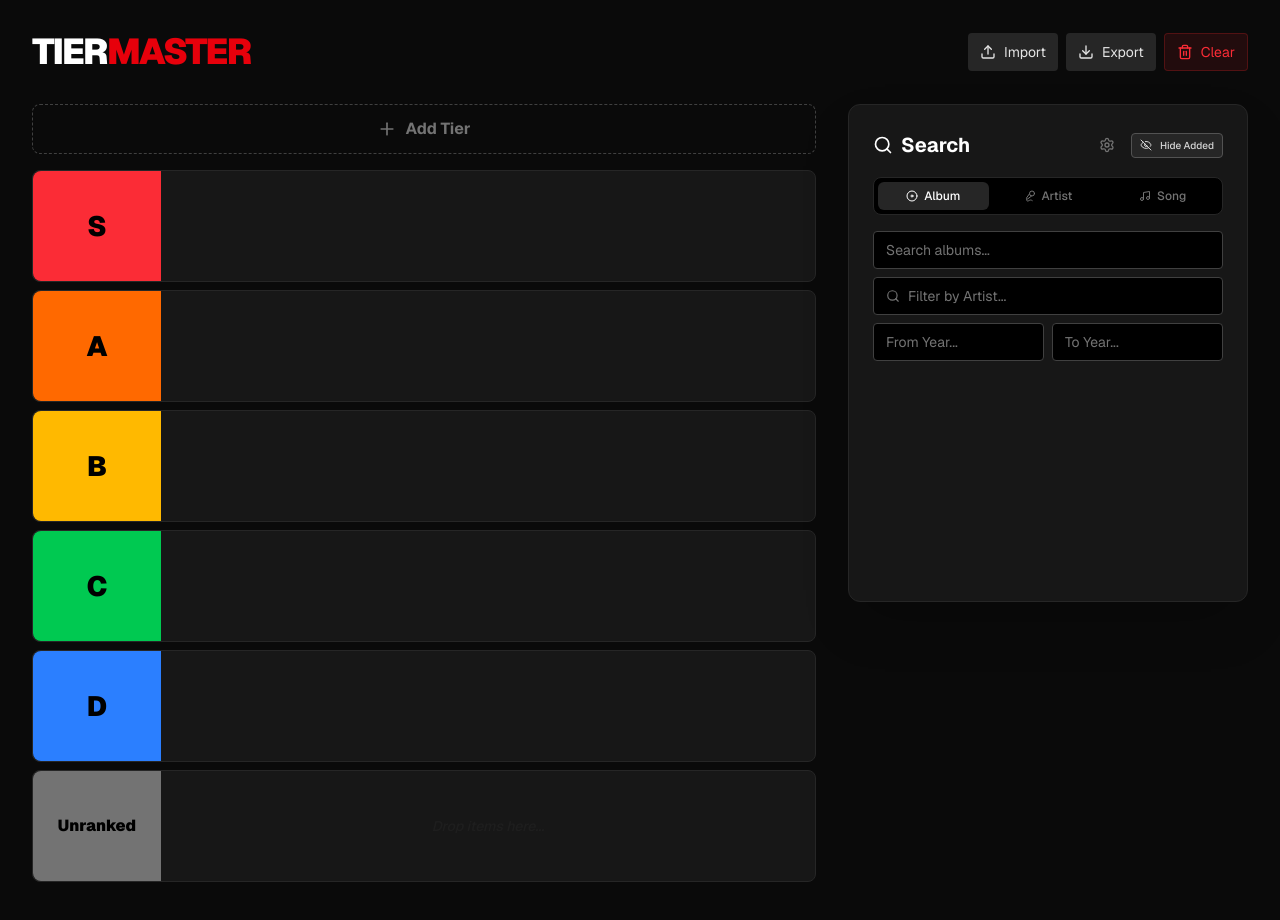
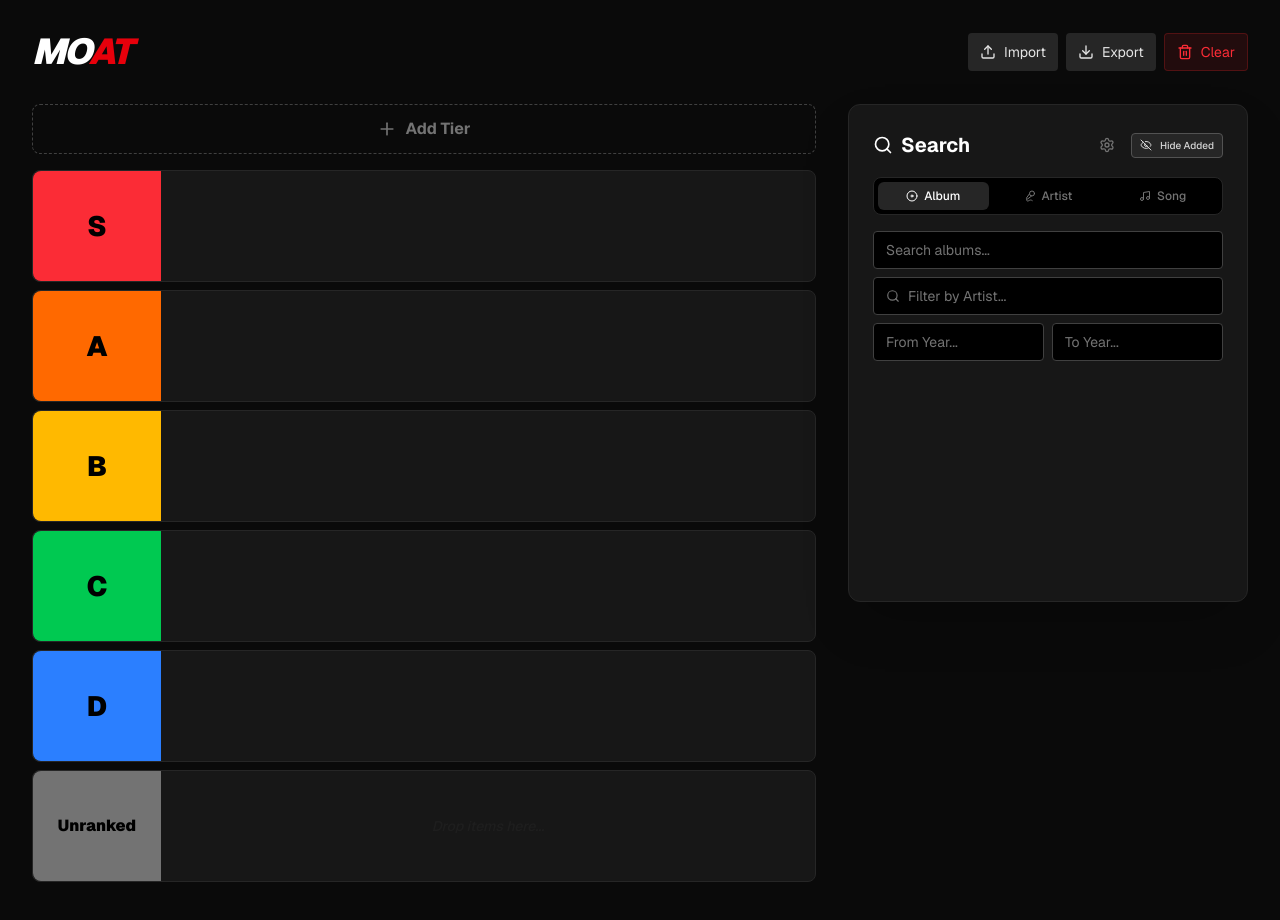
Before and after one commit to Kajiih/MOAT, a Next.js app: page / in a window 1280 px wide. Built offline with nearby package versions, Linux system fonts and the light colour scheme.

Commit message:
chore: Rebrand app to MOAT with bicolor effect

```diff
--- a/app/layout.tsx
+++ b/app/layout.tsx
@@ -13,8 +13,8 @@ const geistMono = Geist_Mono({
 });
 
 export const metadata: Metadata = {
-  title: "TierMaster",
-  description: "Rank your favorite albums",
+    title: "MOAT",
+    description: "🎵 Rank your music",
 };
 
 export default function RootLayout({
--- a/app/page.tsx
+++ b/app/page.tsx
@@ -119,7 +119,7 @@ export default function TierListApp() {
     const dataStr = "data:text/json;charset=utf-8," + encodeURIComponent(JSON.stringify(state));
     const a = document.createElement('a');
     a.href = dataStr;
-    a.download = `tierlist-${new Date().toISOString().slice(0,10)}.json`;
+    a.download = `moat-${new Date().toISOString().slice(0,10)}.json`;
     a.click();
   };
 
@@ -400,8 +400,8 @@ export default function TierListApp() {
   if (!isMounted) {
     return (
       <div className="min-h-screen bg-neutral-950 text-neutral-200 p-8 font-sans flex flex-col items-center justify-center gap-4">
-        <h1 className="text-4xl font-black tracking-tighter text-white animate-pulse">
-            TIER<span className="text-red-600">MASTER</span>
+        <h1 className="text-4xl font-black tracking-tighter text-white animate-pulse uppercase">
+            M<span className="text-red-600">OAT</span>
         </h1>
         <div className="text-neutral-500 text-sm">Loading application...</div>
       </div>
--- a/components/Header.tsx
+++ b/components/Header.tsx
@@ -11,8 +11,8 @@ interface HeaderProps {
 export function Header({ onImport, onExport, onClear }: HeaderProps) {
   return (
     <header className="flex flex-col md:flex-row justify-between items-center mb-8 gap-4">
-      <h1 className="text-4xl font-black tracking-tighter text-white">
-        TIER<span className="text-red-600">MASTER</span>
+      <h1 className="text-4xl font-black tracking-tighter text-white uppercase italic">
+        MO<span className="text-red-600">AT</span>
       </h1>
 
       <div className="flex gap-2">
--- a/lib/server/images.ts
+++ b/lib/server/images.ts
@@ -1,4 +1,4 @@
-export const USER_AGENT = 'KJTierList/1.0.0 ( itskajih@gmail.com )';
+export const USER_AGENT = 'MOAT/1.0.0 ( itskajih@gmail.com )';
 export const MB_BASE_URL = 'https://musicbrainz.org/ws/2';
 
 const FANART_API_KEY = process.env.FANART_API_KEY;
--- a/package.json
+++ b/package.json
@@ -1,5 +1,5 @@
 {
-  "name": "tierlist",
+  "name": "moat",
   "version": "0.1.0",
   "private": true,
   "scripts": {
```
Also changed, not shown: components/TierRow.tsx (line endings or trailing spaces).
